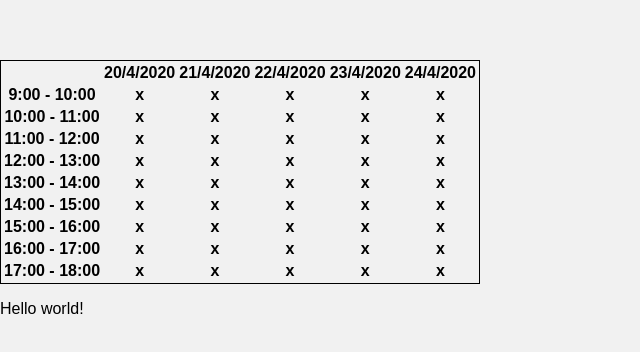
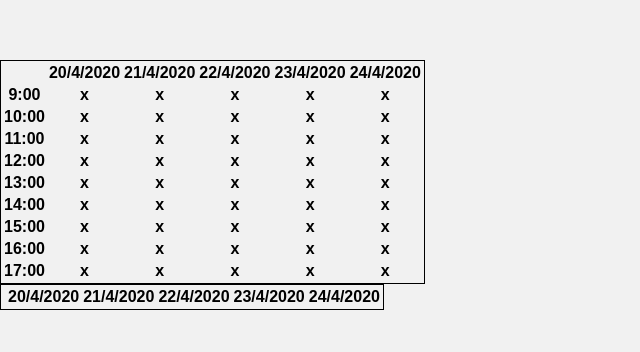
Before and after one commit to alvaroHernandez/pre-agendamiento, a React (Create React App) app: page /tabladisponibilidad in a window 1280 px wide. Shown: the top 352 px of the page, without its empty margins (0-640 px from the left). Built offline with nearby package versions, Linux system fonts and the light colour scheme.

Commit message:
[Anna/Gonzalo] Add basic CreateCalendar function

```diff
--- a/src/components/TableAvailability/TableAvailability.jsx
+++ b/src/components/TableAvailability/TableAvailability.jsx
@@ -8,18 +8,18 @@ const apiResponse = {
       disponibilidad: [
         {
           date: "27/4/2020",
-          hourFrom: 10,
-          hourTo: 11,
+          hourFrom: "10:00",
+          hourTo: "11:00",
         },
         {
           date: "28/4/2020",
-          hourFrom: 12,
-          hourTo: 13,
+          hourFrom: "12:00",
+          hourTo: "13:00",
         },
         {
           date: "29/4/2020",
-          hourFrom: 15,
-          hourTo: 16,
+          hourFrom: "15:00",
+          hourTo: "16:00",
         },
       ],
     },
@@ -64,9 +64,7 @@ const createTimeSlots = () => {
     .map((x) => Array(6).fill("x"));
   const totalHourInColumn = 9;
   for (let hourIndex = 0; hourIndex <= totalHourInColumn - 1; hourIndex++) {
-    const hourString = `${hourIndex + totalHourInColumn}:00 - ${
-      hourIndex + 10
-    }:00`;
+    const hourString = `${hourIndex + totalHourInColumn}:00`;
     timeSlotsTable[hourIndex][0] = hourString;
   }
   return timeSlotsTable;
@@ -77,7 +75,7 @@ const CreateHeadersTable = (props) => {
   const listItems = headers.map((day) => <th key={day}>{day}</th>);
   return (
     <tr>
-      <th></th>
+      <th />
       {listItems}
     </tr>
   );
@@ -95,10 +93,26 @@ const CreateTimeSlots = (props) => {
   return listItems;
 };
 
+const tableStyle = {
+  border: "1px solid black",
+};
+
 const CreateCalendar = () => {
   const calendar = createCalendar();
   console.log(calendar);
-  return <p>Hello world!</p>;
+  const dates = Object.keys(calendar);
+  const header = dates.map((date) => <th key={date}>{date}</th>);
+  return (
+    <table style={tableStyle}>
+      <thead>
+        <tr>
+          <th />
+          {header}
+        </tr>
+      </thead>
+      <tbody></tbody>
+    </table>
+  );
 };
 
 const TableAvailability = () => {
```
